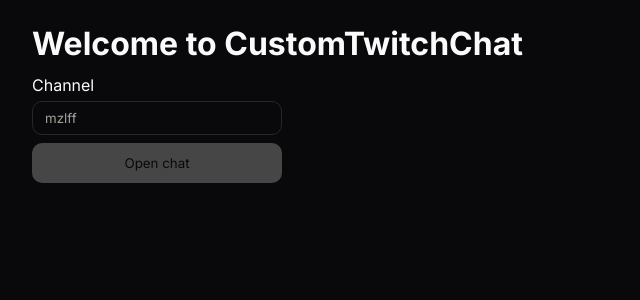
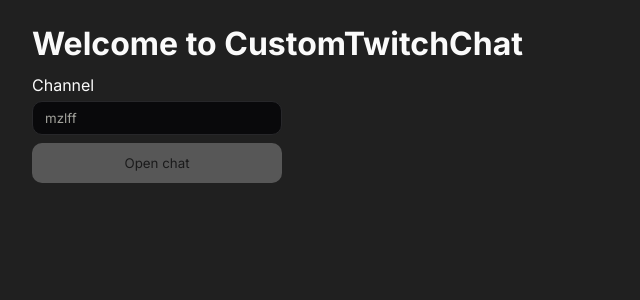
Before and after one commit to l1acy/custom-twitch-chat, a Vue app: page / in a window 1280 px wide. Shown: the top 300 px of the page, without its empty margins (0-640 px from the left). Built offline with nearby package versions, Linux system fonts and the light colour scheme.

Commit message:
change background

```diff
--- a/src/style.css
+++ b/src/style.css
@@ -6,7 +6,7 @@
 }
 
 body {
-  background-color: #09090b;
+  background-color: #202020;
 }
 h1 {
   color: #fafafa;
```
